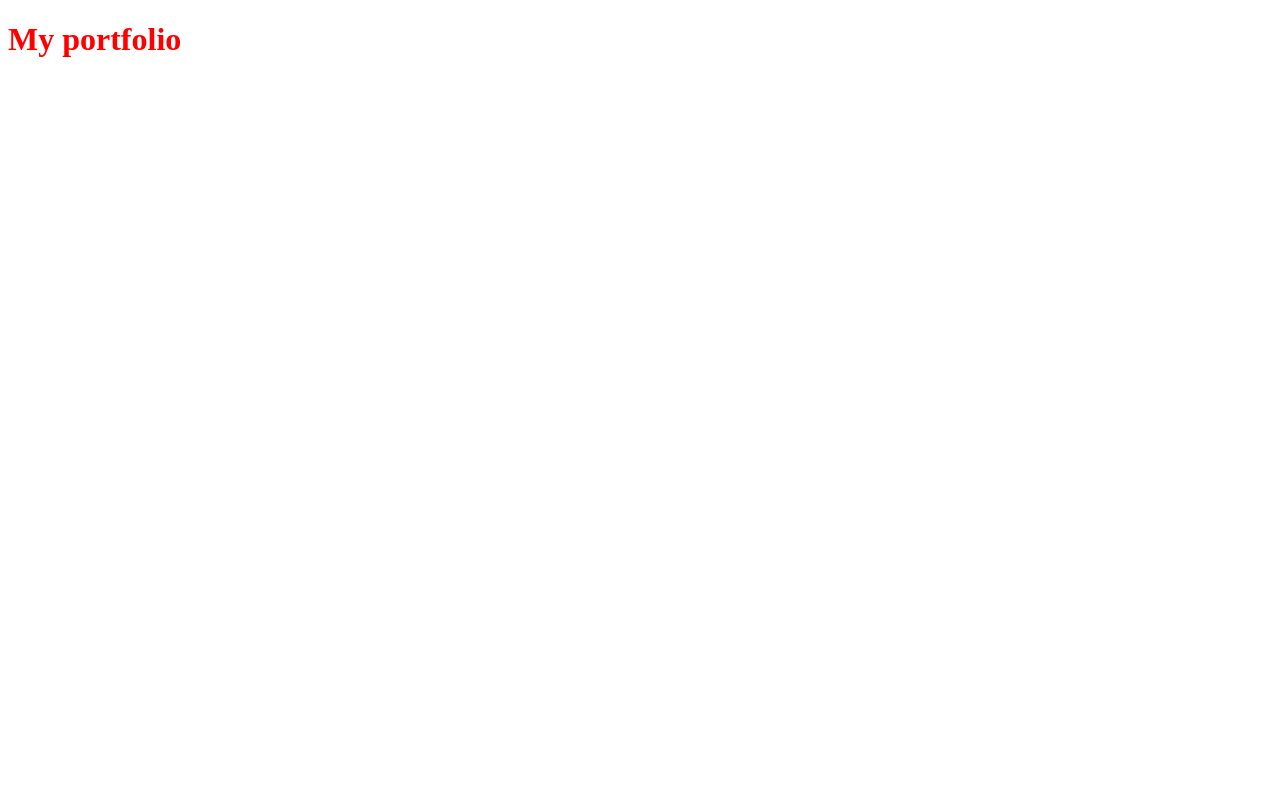
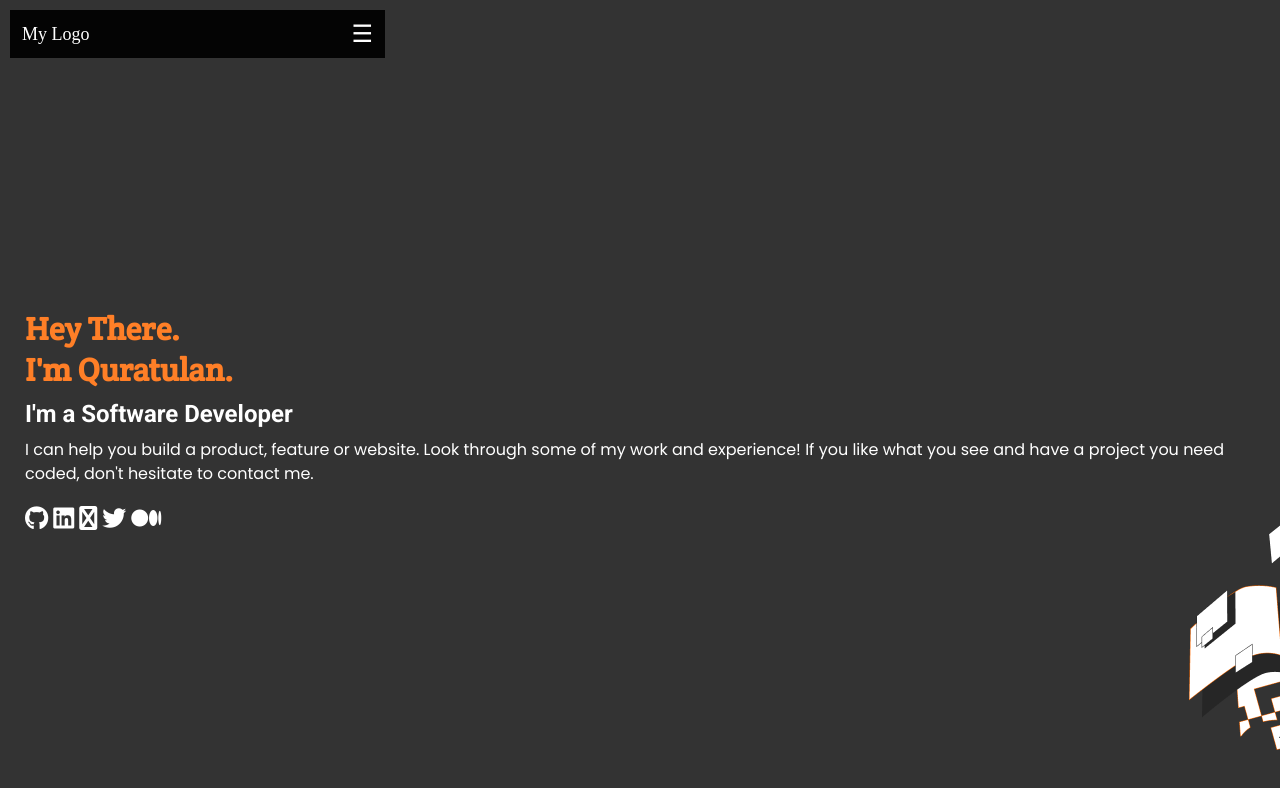
Before and after one commit to Ma-seel/Myportfolio, a website: page index.html in a window 1280 px wide. Drawn offline with Linux system fonts and the light colour scheme.

Commit message:
First page of portfolio

```diff
--- a/index.html
+++ b/index.html
@@ -3,10 +3,35 @@
 <head>
     <meta charset="UTF-8">
     <meta name="viewport" content="width=device-width, initial-scale=1.0">
-    <title>Document</title>
+    <title>Portfolio</title>
     <link rel="stylesheet" href="style.css">
+    <link rel="stylesheet" href="https://cdnjs.cloudflare.com/ajax/libs/font-awesome/6.0.0-beta3/css/all.min.css">
+    <link href="https://fonts.googleapis.com/css2?family=Crete+Round&family=Roboto:wght@300;400;500;700&family=Poppins:wght@300;400;500&display=swap" rel="stylesheet">
 </head>
 <body>
-    <h1>My portfolio</h1>
+    <div class="container">
+
+        <header class="header">
+            <div class="logo">My Logo</div>
+            <div class="menu-icon">&#9776;</div>
+        </header>
+
+
+        <section class="main-content">
+            <h1>Hey There.<br>I'm Quratulan.</h1>
+            <h2>I'm a <span>Software Developer</span></h2>
+            <p>I can help you build a product, feature or website. Look through some of my work and experience! If you like what you see and have a project you need coded, don't hesitate to contact me.</p>
+            <div class="social-icons">
+                <i class="fab fa-github"></i>
+                <i class="fab fa-linkedin"></i>
+                <i class="fab fa-peace"></i>
+                <i class="fab fa-twitter"></i>
+                <i class="fab fa-medium"></i>
+            </div>
+        </section>
+
+
+
+    </div>
 </body>
 </html>
--- a/style.css
+++ b/style.css
@@ -1,3 +1,143 @@
-h1 {
-  color: red;
+
+* {
+    margin: 0;
+    padding: 0;
+    box-sizing: border-box;
 }
+body{
+    background-color: #333;
+}
+
+.container {
+    display: flex;
+    flex-direction: column;
+    justify-content: space-between;
+    height: 100vh;
+    padding: 10px;
+
+    color: white;
+    position: relative; /* To allow absolute positioning of the illustration */
+    background: url(images/Illustration.png);
+    background-position: bottom right;
+    background-repeat: no-repeat;
+}
+
+
+.header {
+    display: flex;
+    justify-content: space-between;
+    align-items: center;
+    background-color: #040404;
+    padding: 10px 12px 10px 12px;
+    font-size: 18px;
+    width:375px;
+
+
+}
+
+.header .logo {
+    color: white;
+}
+
+.header .menu-icon {
+    font-size: 24px;
+    cursor: pointer;
+}
+
+
+.main-content {
+    display: flex;
+    flex-direction: column;
+    justify-content: center;
+    align-items: flex-start;
+    text-align: left;
+    flex-grow: 1;
+    padding-left: 15px;
+
+}
+
+.main-content h1 {
+    color: #ff7f27;
+    font-size: 2rem;
+    margin-bottom: 10px;
+    font-family:'Crete Round',serif;
+}
+
+.main-content h2 {
+    font-size: 1.5rem;
+    margin-bottom: 10px;
+    font-family: 'Roboto',sans-serif;
+}
+
+.main-content h2 span {
+    font-weight: bold;
+}
+
+.main-content p {
+    font-size: 1rem;
+    margin-bottom: 20px;
+    padding: 0 15px 0 0;
+    line-height: 1.5;
+    font-family: 'Poppins',sans-serif;
+}
+
+
+.social-icons {
+    display: flex;
+    gap: 5px;
+    margin-bottom: 10px;
+}
+
+.social-icons i {
+    font-size: 24px;
+    cursor: pointer;
+    color: white;
+}
+
+.social-icons i:hover {
+    color: #ff7f27;
+}
+
+
+.illustration-container {
+    position: absolute;
+    bottom: 0;
+    right: 10px;
+    width: 150px;
+}
+
+.illustration {
+    max-width: 100%;
+    height: auto;
+}
+
+
+@media (max-width: 480px) {
+    .main-content h1 {
+        font-size: 1.8rem;
+    }
+
+    .main-content h2 {
+        font-size: 1.3rem;
+    }
+
+    .main-content p {
+        font-size: 0.9rem;
+    }
+
+    .social-icons i {
+        font-size: 20px;
+    }
+
+    .illustration-container {
+        width: 100px;
+    }
+}
+
+
+@media (max-width: 375px) {
+    .illustration-container {
+        right: 0;
+        width: 150x;
+    }
+}
```
Also changed, not shown: images/Illustration.png (added).
